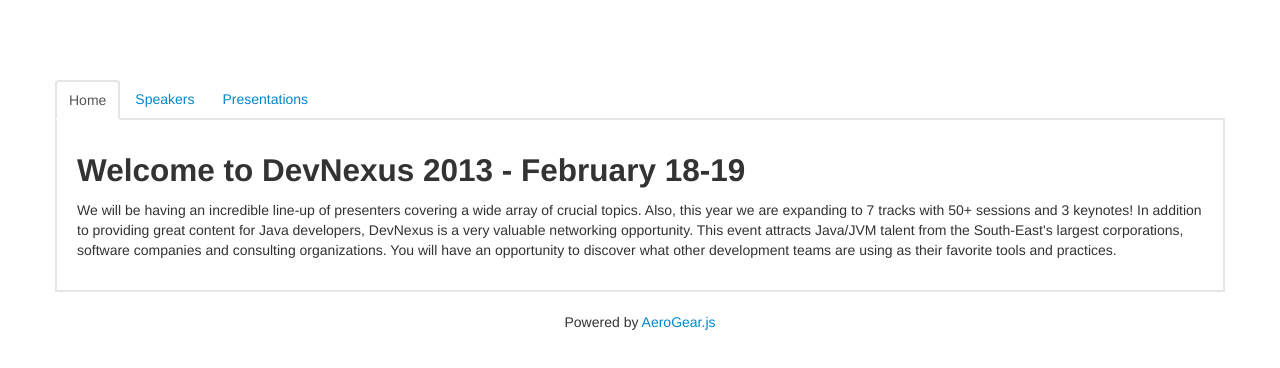
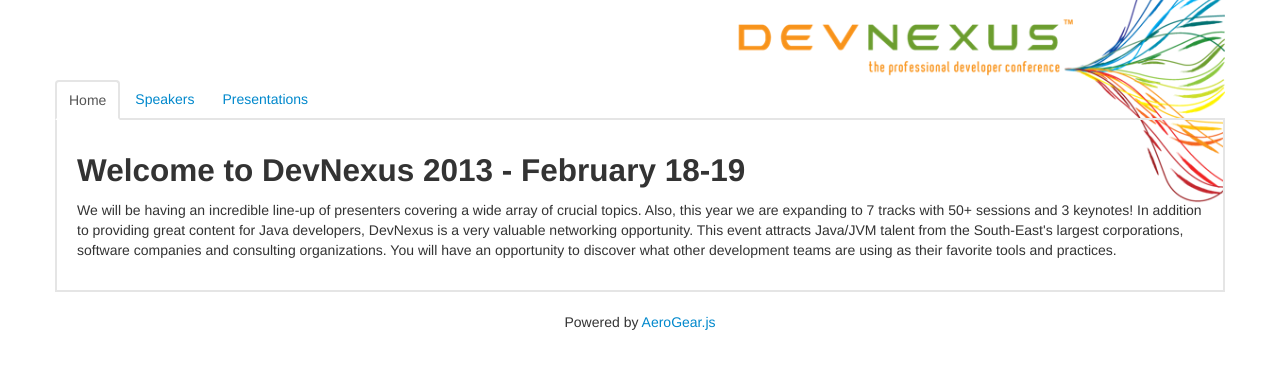
Before and after one commit to kborchers/aerogear-devnexus, a website: page app/index.html in a window 1280 px wide. Drawn offline with Linux system fonts and the light colour scheme; the site is published under a folder, as on GitHub Pages, so addresses that start at the root find nothing.

Commit message:
Fix image path

```diff
--- a/app/styles/main.css
+++ b/app/styles/main.css
@@ -1,7 +1,7 @@
 /* Will be compiled down to a single stylesheet with your sass files */
 
 .container {
-    background-image: url('/img/devnexus-logo.png');
+    background-image: url('../img/devnexus-logo.png');
     background-repeat: no-repeat;
     background-position: right -80px;
     background-size: 45%;
```
